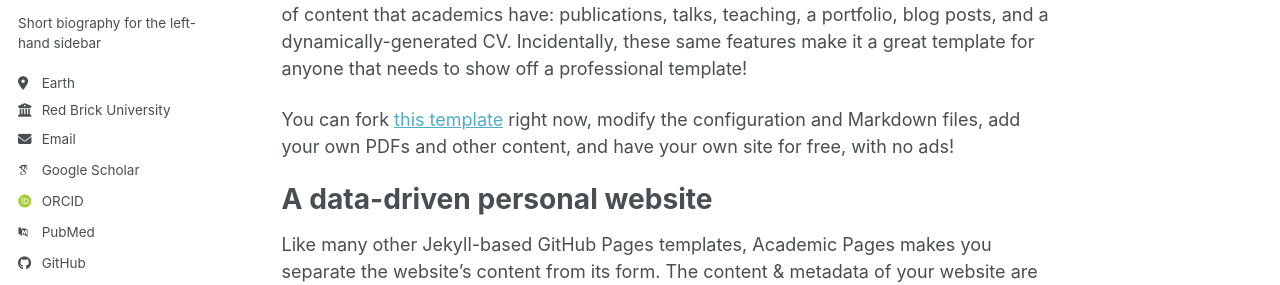
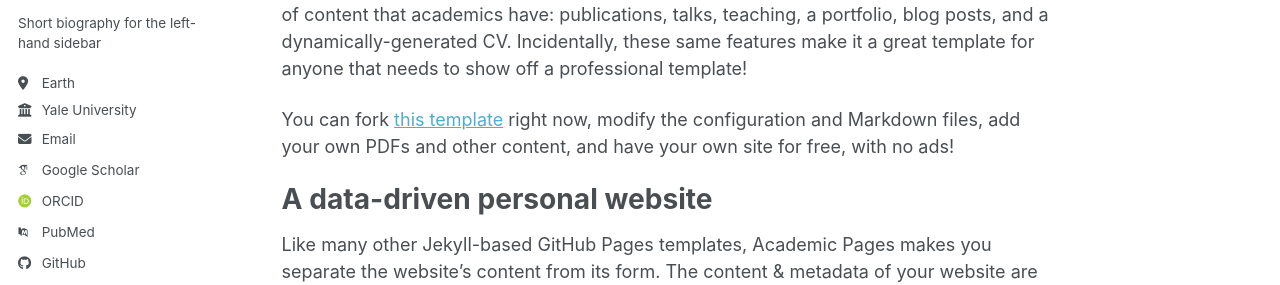
Before and after one commit to henan-xu/henan-xu.github.io, a Jekyll site: the page built from _pages/about.md, in a window 1280 px wide. Shown: the part 305-590 px from the top of the page. Built offline with Jekyll 4.4.1, drawn with Linux system fonts in a browser that asks for light colours; some web fonts are replaced; a script bundle is joined from its source files by our own code; library files that are not in the unit come from our copies.

Commit message:
Update _config.yml

```diff
--- a/_config.yml
+++ b/_config.yml
@@ -28,7 +28,7 @@ author:
   pronouns         : # example: "she/her"
   bio              : "Short biography for the left-hand sidebar"
   location         : "Earth"
-  employer         : "Red Brick University"
+  employer         : "Yale University"
   uri              : # URL
   email            : "none@example.org"
 
```
